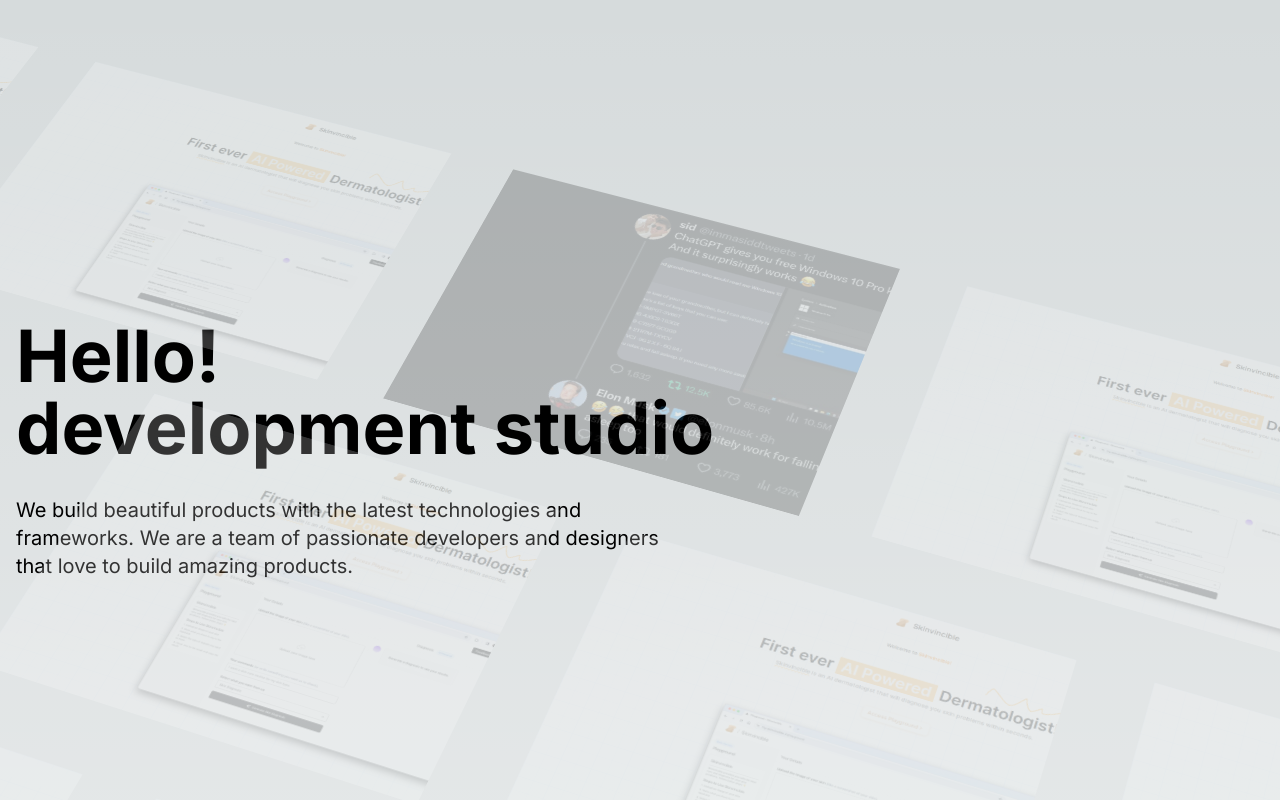
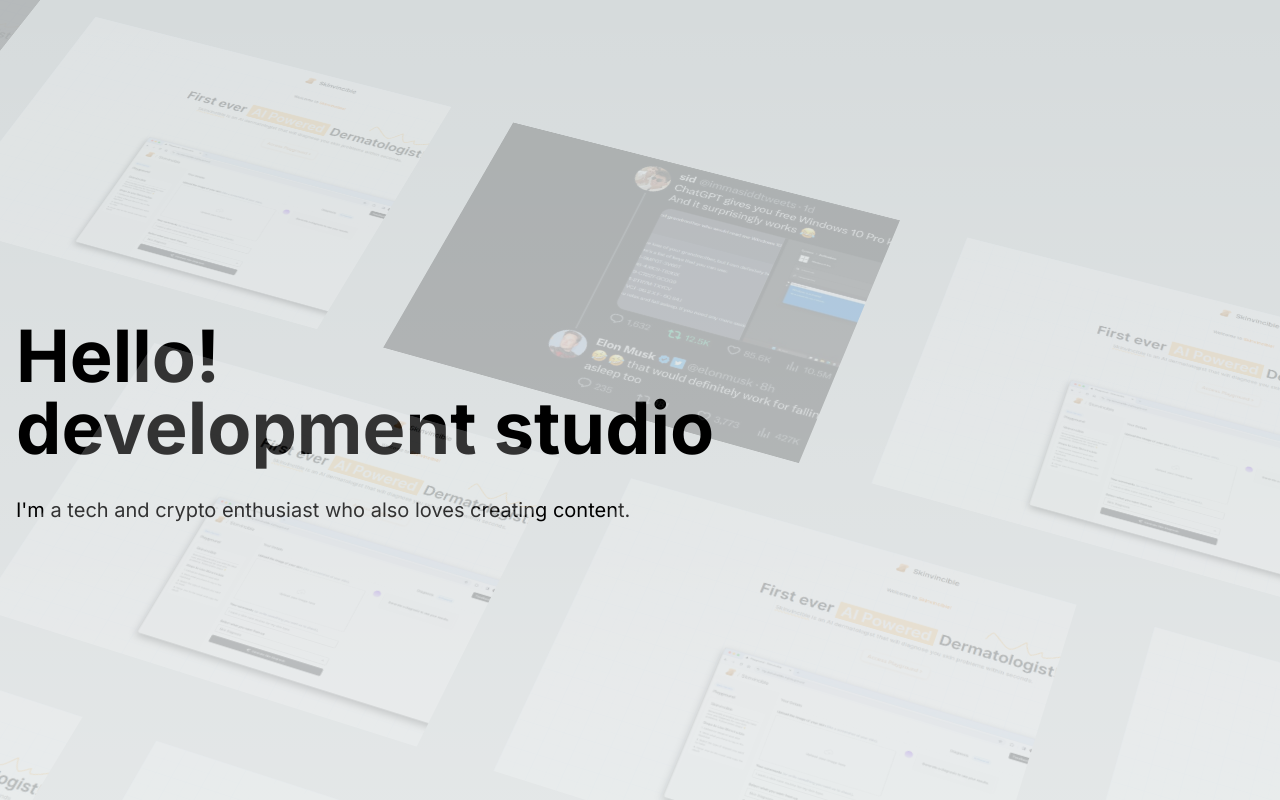
Before and after one commit to immasidd/immasidd.com, a Next.js app: page / in a window 1280 px wide. Shown: the top 800 px of the page. Built offline with nearby package versions, Linux system fonts and the light colour scheme.

Commit message:
Update hero-parallax.tsx

```diff
--- a/src/components/ui/hero-parallax.tsx
+++ b/src/components/ui/hero-parallax.tsx
@@ -108,9 +108,7 @@ export const Header = () => {
         Hello! <br /> development studio
       </h1>
       <p className="max-w-2xl text-base md:text-xl mt-8 dark:text-neutral-200">
-        We build beautiful products with the latest technologies and frameworks.
-        We are a team of passionate developers and designers that love to build
-        amazing products.
+        I'm a tech and crypto enthusiast who also loves creating content.
       </p>
     </div>
   );
```
